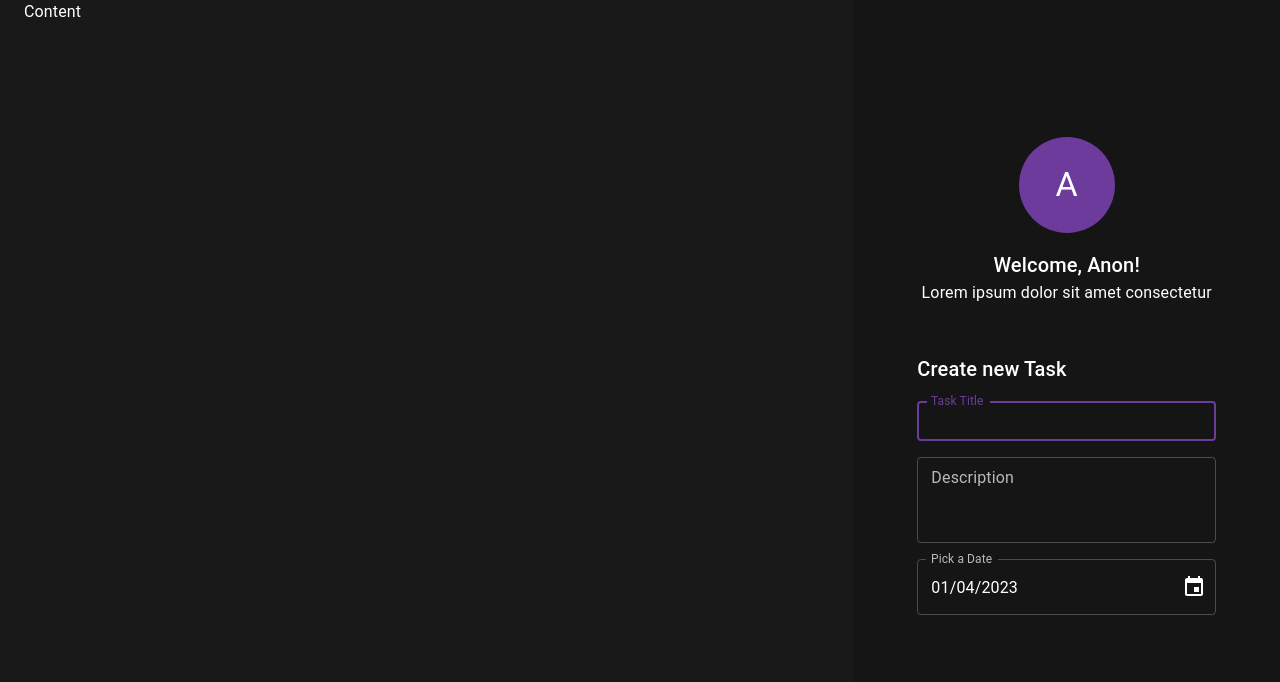
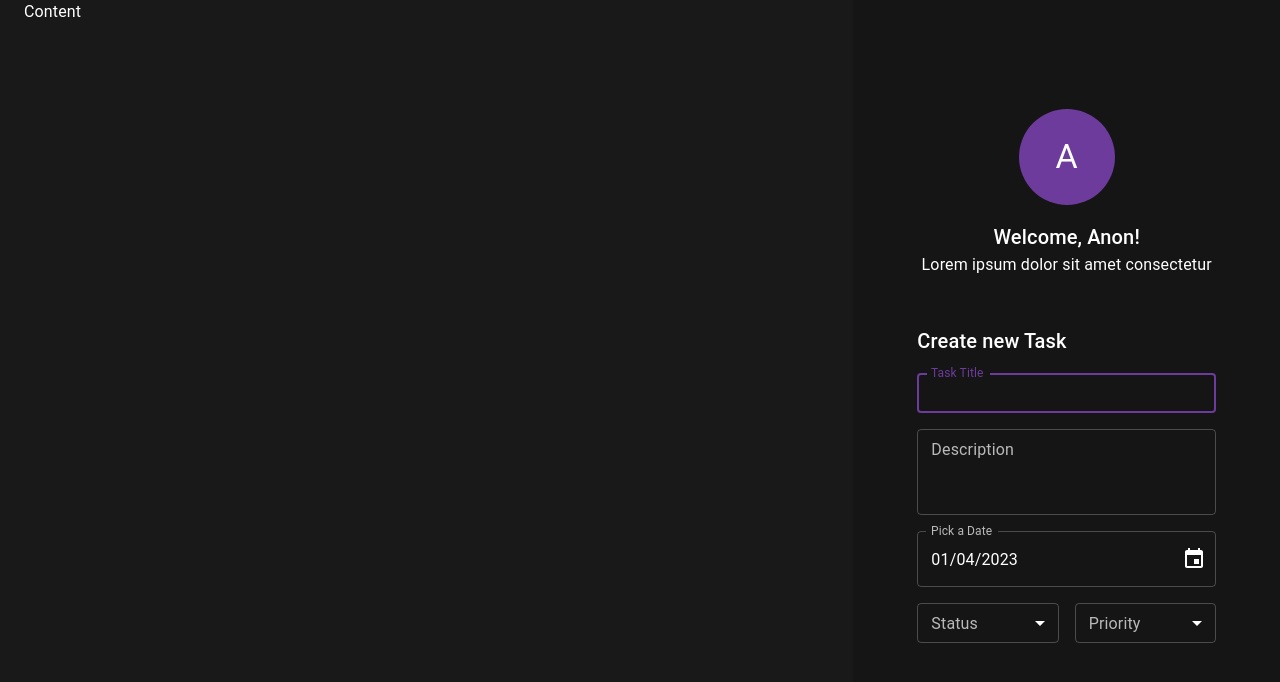
Before and after one commit to KreatorXoX/ts-TaskApp-Frontend, a React (Vite) app: page / in a window 1280 px wide. Shown: the top 682 px of the page. Built offline with nearby package versions, Linux system fonts and the light colour scheme.

Commit message:
added dropdown select input

```diff
--- a/src/components/createTask/CreateNewTask.tsx
+++ b/src/components/createTask/CreateNewTask.tsx
@@ -2,6 +2,9 @@ import { Box, Typography, Stack } from "@mui/material";
 import TitleField from "./TitleField";
 import DescriptionField from "./DescriptionField";
 import DatePickerField from "./DatePickerField";
+import DropdownField from "./DropdownField";
+import { Priority } from "./enums/Priority";
+import { Status } from "./enums/Status";
 
 const CreateNewTask = () => {
   return (
@@ -20,6 +23,40 @@ const CreateNewTask = () => {
         <TitleField />
         <DescriptionField />
         <DatePickerField />
+        <Stack direction={"row"} spacing={2}>
+          <DropdownField
+            label="Status"
+            defaultText="Select Task Status"
+            inputId="statusInput"
+            values={[
+              { value: Status.todo, label: Status.todo.toUpperCase() },
+              {
+                value: Status.inProgress,
+                label: Status.inProgress.toUpperCase(),
+              },
+              {
+                value: Status.completed,
+                label: Status.completed.toUpperCase(),
+              },
+            ]}
+          />
+          <DropdownField
+            label="Priority"
+            defaultText="Select Task Priority"
+            inputId="priorityInput"
+            values={[
+              { value: Priority.low, label: Priority.low.toUpperCase() },
+              {
+                value: Priority.normal,
+                label: Priority.normal.toUpperCase(),
+              },
+              {
+                value: Priority.high,
+                label: Priority.high.toUpperCase(),
+              },
+            ]}
+          />
+        </Stack>
       </Stack>
     </Box>
   );
--- /dev/null
+++ b/src/components/createTask/DropdownField.tsx
@@ -0,0 +1,55 @@
+import { useState } from "react";
+import {
+  InputLabel,
+  MenuItem,
+  FormHelperText,
+  FormControl,
+  SelectChangeEvent,
+  Select,
+} from "@mui/material";
+import { IDropdownField } from "../../interfaces/IDropdownField";
+
+const DropdownField = ({
+  onChange = (e) => console.log(e.target.value, e.target.name),
+  values = [
+    { label: "label 1", value: "value 1" },
+    { label: "label 2", value: "value 2" },
+  ],
+  defaultText = "default text",
+  label = "test label",
+  inputId = "testId",
+
+  disabled = false,
+}: IDropdownField) => {
+  const [selected, setSelected] = useState("");
+
+  const handleSelectChange = (e: SelectChangeEvent) => {
+    setSelected(e.target.value);
+    console.log(e.target.value);
+  };
+  return (
+    <FormControl fullWidth size="small">
+      <InputLabel id={`${label}-id`}>{label}</InputLabel>
+      <Select
+        labelId={`${label}-id`}
+        id={`${inputId}-id`}
+        name={inputId}
+        value={selected}
+        label={label}
+        onChange={handleSelectChange}
+        disabled={disabled}
+      >
+        <MenuItem value="">
+          <em>{defaultText}</em>
+        </MenuItem>
+        {values?.map((item) => (
+          <MenuItem key={item.label} value={item.value}>
+            {item.label}
+          </MenuItem>
+        ))}
+      </Select>
+    </FormControl>
+  );
+};
+
+export default DropdownField;
--- /dev/null
+++ b/src/components/createTask/enums/Priority.ts
@@ -0,0 +1,5 @@
+export enum Priority {
+  high = "high",
+  normal = "normal",
+  low = "low",
+}
--- /dev/null
+++ b/src/components/createTask/enums/Status.ts
@@ -0,0 +1,5 @@
+export enum Status {
+  todo = "todo",
+  inProgress = "inProgress",
+  completed = "completed",
+}
--- /dev/null
+++ b/src/interfaces/IDropdownField.ts
@@ -0,0 +1,14 @@
+import { IDisabled } from "./IDisabled";
+import { SelectChangeEvent } from "@mui/material";
+
+export type selectObject = {
+  label: string;
+  value: string;
+};
+export interface IDropdownField extends IDisabled {
+  onChange?: (e: SelectChangeEvent) => void;
+  values?: selectObject[];
+  defaultText?: string;
+  label?: string;
+  inputId?: string;
+}
```
